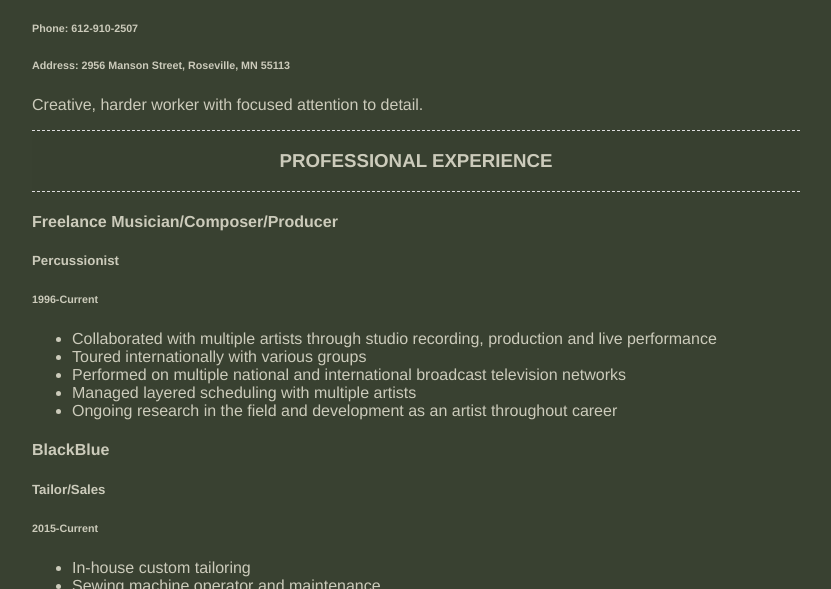
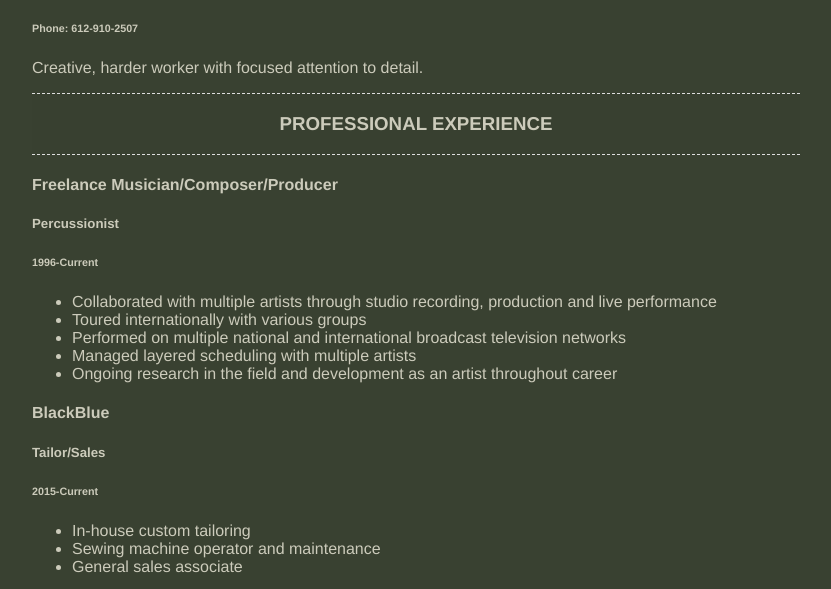
Before and after one commit to jeremyhansonux/jeremyhansonux.github.io, a plain HTML site: page index.html in a window 1280 px wide. Shown: the part 191-780 px from the top of the page, without its empty margins (224-1055 px from the left). Drawn offline with Linux system fonts and the light colour scheme.

Commit message:
Update index.html

```diff
--- a/index.html
+++ b/index.html
@@ -13,7 +13,6 @@
 
   <div>
     <h6>Phone: 612-910-2507</h6>
-    <h6>Address: 2956 Manson Street, Roseville, MN 55113</h6>
   </div>
 
   <div>
```
